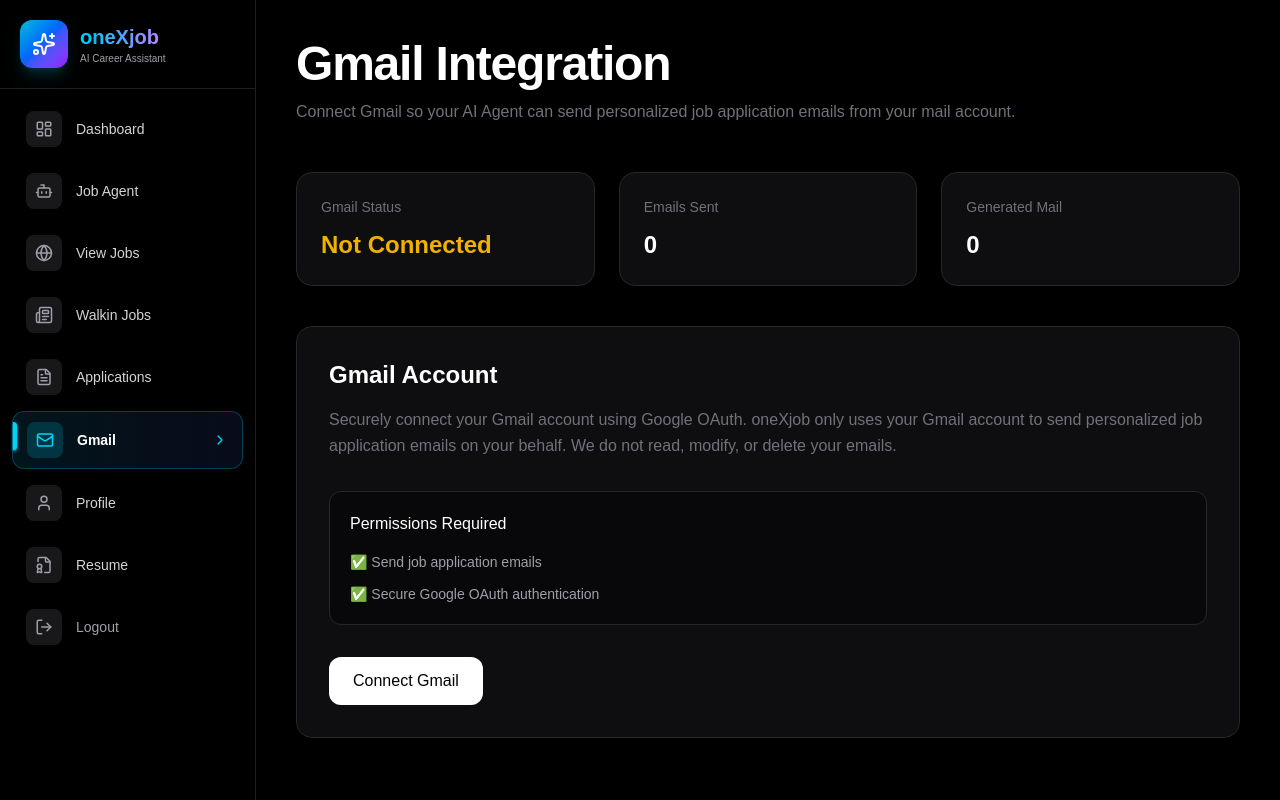
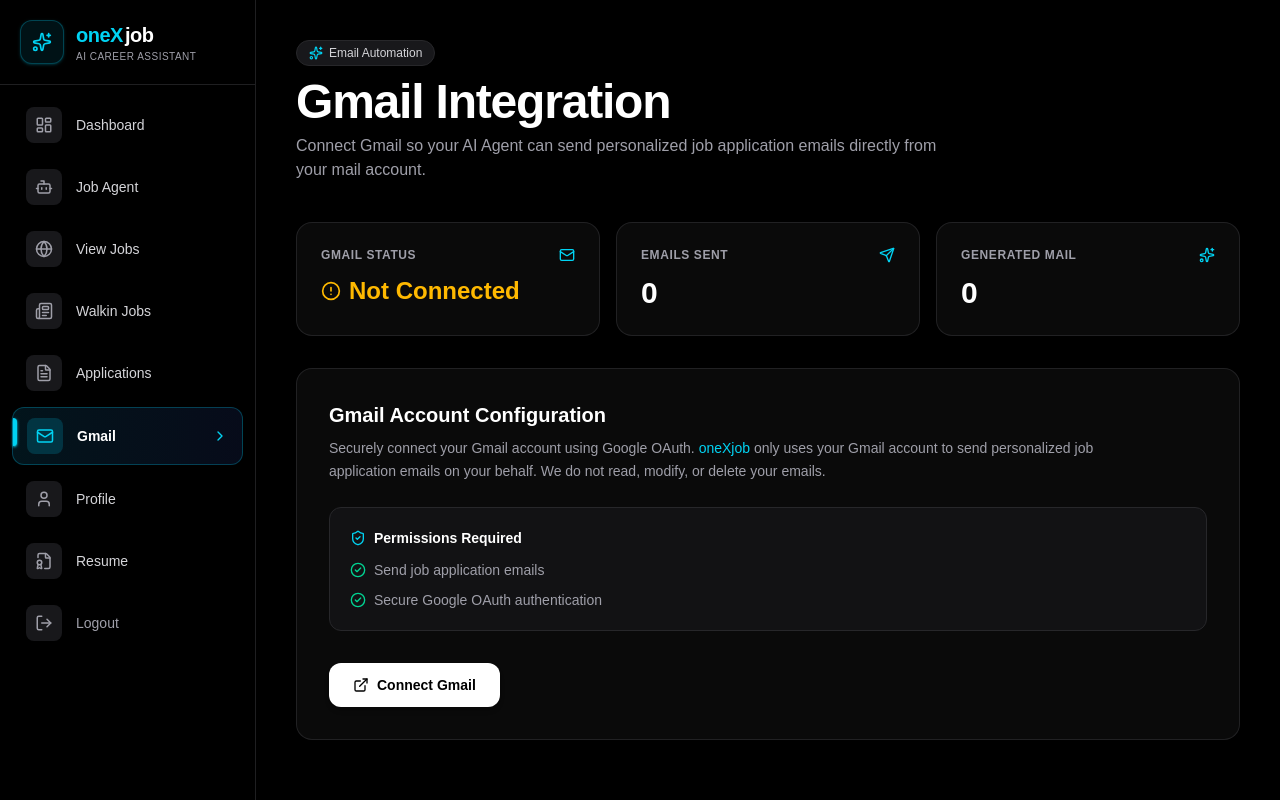
Before and after one commit to Shi70426178/jobagent, a Next.js app in the folder frontend/: page /gmail in a window 1280 px wide. Built offline with nearby package versions, Linux system fonts and the light colour scheme; no server answers.

Commit message:
Redesign landing page and update dashboard preview

```diff
--- a/frontend/app/gmail/page.tsx
+++ b/frontend/app/gmail/page.tsx
@@ -3,22 +3,23 @@
 import { useEffect, useState } from "react";
 import { api } from "@/lib/axios";
 import Sidebar from "@/components/Sidebar";
+import {
+  Mail,
+  Send,
+  Sparkles,
+  CheckCircle2,
+  AlertCircle,
+  ShieldCheck,
+  Trash2,
+  ExternalLink
+} from "lucide-react";
 
 export default function GmailPage() {
-  const [connected, setConnected] =
-    useState(false);
-
-  const [email, setEmail] =
-    useState("");
-
-  const [emailsSent] =
-    useState(0);
-
-  const [replies] =
-    useState(0);
-
-  const [loading, setLoading] =
-    useState(true);
+  const [connected, setConnected] = useState(false);
+  const [email, setEmail] = useState("");
+  const [emailsSent] = useState(0);
+  const [replies] = useState(0);
+  const [loading, setLoading] = useState(true);
 
   useEffect(() => {
     loadProfile();
@@ -26,14 +27,11 @@
 
   const loadProfile = async () => {
     try {
-      const response =
-        await api.get("/gmail/profile");
+      const response = await api.get("/gmail/profile");
 
       if (response.data.connected) {
         setConnected(true);
-        setEmail(
-          response.data.emailAddress
-        );
+        setEmail(response.data.emailAddress);
       } else {
         setConnected(false);
         setEmail("");
@@ -47,14 +45,10 @@
 
   const connectGmail = async () => {
     try {
-      const response =
-        await api.get("/gmail/connect");
-
-      window.location.href =
-        response.data.auth_url;
+      const response = await api.get("/gmail/connect");
+      window.location.href = response.data.auth_url;
     } catch (error) {
       console.error(error);
-
       alert("Failed to connect Gmail");
     }
   };
@@ -70,7 +64,6 @@
 
     try {
       await api.delete("/gmail/disconnect");
-
       setConnected(false);
       setEmail("");
     } catch (error) {
@@ -80,190 +73,176 @@
   };
 
   return (
-    <div className="flex">
-
+    <div className="flex min-h-screen bg-black text-white">
       <Sidebar />
 
-      <main className="flex-1 min-h-screen bg-black/40 backdrop-blur-xl text-white p-10">
-
-        <div className="mb-12">
-
-          <h1 className="text-5xl font-semibold tracking-tight">
+      {/* Main container fixed - no redundant pl-64 or mx-auto offsets */}
+      <main className="flex-1 p-6 sm:p-8 lg:p-10 w-full pt-20 lg:pt-10">
+        {/* Header */}
+        <div className="mb-8 sm:mb-10">
+          <div className="inline-flex items-center gap-1.5 rounded-full border border-zinc-800 bg-zinc-900 px-3 py-1 mb-3">
+            <Sparkles className="h-3.5 w-3.5 text-cyan-400" />
+            <span className="text-xs text-zinc-300 font-medium">Email Automation</span>
+          </div>
+          <h1 className="text-3xl sm:text-4xl lg:text-5xl font-black tracking-tight text-white">
             Gmail Integration
           </h1>
-
-          <p className="text-zinc-500 mt-3">
-            Connect Gmail so your AI Agent can
-send personalized job application
-emails from your mail account.
+          <p className="text-zinc-400 mt-2 text-sm sm:text-base max-w-2xl">
+            Connect Gmail so your AI Agent can send personalized job application emails directly from your mail account.
           </p>
-
         </div>
 
-        <div className="grid md:grid-cols-3 gap-6 mb-10">
-
-          <div className="bg-zinc-900/60 backdrop-blur-xl border border-zinc-800 rounded-2xl p-6">
-
-            <p className="text-zinc-500 text-sm">
+        {/* Top 3 Metric Cards */}
+        <div className="grid grid-cols-1 sm:grid-cols-3 gap-4 mb-8">
+          <div className="bg-[#0a0a0a] border border-zinc-800/80 rounded-2xl p-6 transition-all hover:border-zinc-700">
+            <div className="flex items-center justify-between">
+              <p className="text-zinc-400 text-xs font-semibold uppercase tracking-wider">
                 Gmail Status
               </p>
+              <Mail className="h-4 w-4 text-cyan-400" />
+            </div>
 
             <h2
-              className={`text-2xl font-semibold mt-3 ${
-                connected
-                  ? "text-green-500"
-                  : "text-yellow-500"
+              className={`text-2xl font-bold mt-3 flex items-center gap-2 ${
+                loading
+                  ? "text-zinc-400"
+                  : connected
+                  ? "text-emerald-400"
+                  : "text-amber-400"
               }`}
             >
-              {loading
-                ? "Loading..."
-                : connected
-                ? "Connected"
-                : "Not Connected"}
+              {loading ? (
+                "Loading..."
+              ) : connected ? (
+                <>
+                  <CheckCircle2 className="h-5 w-5" /> Connected
+                </>
+              ) : (
+                <>
+                  <AlertCircle className="h-5 w-5" /> Not Connected
+                </>
+              )}
             </h2>
 
             {connected && (
-              <p className="text-zinc-400 mt-2 break-all">
+              <p className="text-zinc-400 text-xs mt-2 truncate font-mono">
                 {email}
               </p>
             )}
-
           </div>
 
-          <div className="bg-zinc-900/60 backdrop-blur-xl border border-zinc-800 rounded-2xl p-6">
-
-            <p className="text-zinc-500 text-sm">
+          <div className="bg-[#0a0a0a] border border-zinc-800/80 rounded-2xl p-6 transition-all hover:border-zinc-700">
+            <div className="flex items-center justify-between">
+              <p className="text-zinc-400 text-xs font-semibold uppercase tracking-wider">
                 Emails Sent
               </p>
+              <Send className="h-4 w-4 text-cyan-400" />
+            </div>
 
-            <h2 className="text-2xl font-semibold mt-3">
+            <h2 className="text-3xl font-black text-white mt-3">
               {emailsSent}
             </h2>
-
           </div>
 
-          <div className="bg-zinc-900/60 backdrop-blur-xl border border-zinc-800 rounded-2xl p-6">
-
-            <p className="text-zinc-500 text-sm">
+          <div className="bg-[#0a0a0a] border border-zinc-800/80 rounded-2xl p-6 transition-all hover:border-zinc-700">
+            <div className="flex items-center justify-between">
+              <p className="text-zinc-400 text-xs font-semibold uppercase tracking-wider">
                 Generated Mail
               </p>
+              <Sparkles className="h-4 w-4 text-cyan-400" />
+            </div>
 
-            <h2 className="text-2xl font-semibold mt-3">
+            <h2 className="text-3xl font-black text-white mt-3">
               {replies}
             </h2>
-
+          </div>
         </div>
 
+        {/* Main Section */}
+        <div className="bg-[#0a0a0a] border border-zinc-800/80 rounded-2xl p-6 sm:p-8">
+          <h2 className="text-xl font-bold text-white mb-2">
+            Gmail Account Configuration
+          </h2>
+
+          <p className="text-zinc-400 text-sm leading-relaxed mb-6 max-w-3xl">
+            Securely connect your Gmail account using Google OAuth. <span className="text-cyan-400 font-medium">oneXjob</span> only uses your Gmail account to send personalized job application emails on your behalf. We do not read, modify, or delete your emails.
+          </p>
+
+          <div className="bg-zinc-900/60 border border-zinc-800 rounded-xl p-5 mb-8">
+            <div className="flex items-center gap-2 mb-3">
+              <ShieldCheck className="h-4 w-4 text-cyan-400" />
+              <h3 className="font-semibold text-white text-sm">
+                Permissions Required
+              </h3>
             </div>
 
-        <div className="max-w-5xl bg-zinc-900/60 backdrop-blur-xl border border-zinc-800 rounded-2xl p-8">
-
-          <h2 className="text-2xl font-semibold mb-4">
-            Gmail Account
-          </h2>
-
-          <p className="text-zinc-500 leading-relaxed mb-8">
-            Securely connect your Gmail account
-using Google OAuth. oneXjob only
-uses your Gmail account to send
-personalized job application emails
-on your behalf. We do not read,
-modify, or delete your emails.
-          </p>
-
-          <div className="bg-black/40 border border-zinc-800 rounded-xl p-5 mb-8">
-
-            <h3 className="font-medium mb-4">
-              Permissions Required
-            </h3>
-
-          <ul className="space-y-3 text-zinc-400 text-sm">
-  <li>✅ Send job application emails</li>
-  <li>✅ Secure Google OAuth authentication</li>
-  {/* <li>✅ We do not read, modify, or delete your emails</li> */}
+            <ul className="space-y-2.5 text-zinc-400 text-sm">
+              <li className="flex items-center gap-2">
+                <CheckCircle2 className="h-4 w-4 text-emerald-400 shrink-0" />
+                <span>Send job application emails</span>
+              </li>
+              <li className="flex items-center gap-2">
+                <CheckCircle2 className="h-4 w-4 text-emerald-400 shrink-0" />
+                <span>Secure Google OAuth authentication</span>
+              </li>
             </ul>
-
           </div>
 
           {connected ? (
-
             <div>
-
-              <div className="bg-green-900/20 border border-green-700 rounded-xl p-5 mb-6">
-
-                <h3 className="text-green-400 font-semibold">
-                  Gmail Connected Successfully
+              <div className="bg-emerald-950/30 border border-emerald-500/30 rounded-xl p-5 mb-6">
+                <h3 className="text-emerald-400 font-semibold flex items-center gap-2">
+                  <CheckCircle2 className="h-4 w-4" /> Gmail Connected Successfully
                 </h3>
 
-                <p className="text-zinc-300 mt-2">
+                <p className="text-zinc-400 text-xs mt-2">
                   Connected account:
                 </p>
 
-                <p className="text-white font-medium mt-1 break-all">
+                <p className="text-white font-mono text-sm font-semibold mt-0.5 break-all">
                   {email}
                 </p>
-
               </div>
 
-              <div className="flex gap-4">
-
+              <div className="flex flex-wrap gap-3">
                 <button
                   disabled
                   className="
-      bg-green-600
-      text-white
-      px-6
-      py-3
-      rounded-xl
-      cursor-not-allowed
+                    bg-emerald-500/20 text-emerald-300 border border-emerald-500/30
+                    px-5 py-2.5 rounded-xl font-semibold text-sm
+                    cursor-not-allowed flex items-center gap-2
                   "
                 >
-    Gmail Connected
+                  <CheckCircle2 className="h-4 w-4" /> Gmail Connected
                 </button>
 
                 <button
                   onClick={disconnectGmail}
                   className="
-      bg-red-600
-      hover:bg-red-700
-      text-white
-      px-6
-      py-3
-      rounded-xl
-      transition
+                    bg-red-500/10 hover:bg-red-500/20 text-red-400 border border-red-500/30
+                    px-5 py-2.5 rounded-xl font-semibold text-sm
+                    transition-all duration-200 flex items-center gap-2 active:scale-[0.98]
                   "
                 >
-    Remove Gmail Account
+                  <Trash2 className="h-4 w-4" /> Remove Gmail Account
                 </button>
-
               </div>
-
             </div>
-
           ) : (
-
             <button
               onClick={connectGmail}
               className="
-                bg-white
-                text-black
-                px-6
-                py-3
-                rounded-xl
-                font-medium
-                hover:bg-zinc-200
-                transition
+                bg-white text-black font-bold text-sm
+                px-6 py-3 rounded-xl shadow-md
+                hover:bg-zinc-200 transition-all duration-200 active:scale-[0.98]
+                flex items-center gap-2
               "
             >
-              Connect Gmail
+              <ExternalLink className="h-4 w-4" /> Connect Gmail
             </button>
-
           )}
-
         </div>
-
       </main>
-
     </div>
   );
 }
--- a/frontend/components/Sidebar.tsx
+++ b/frontend/components/Sidebar.tsx
@@ -51,28 +51,33 @@
     return false;
   };
 
+  // Fixed Branding Header to match active Cyan menu theme
   const BrandHeader = ({ isLarge = false }: { isLarge?: boolean }) => (
     <div className="flex items-center gap-3">
+      {/* Cyan Translucent Icon Box */}
       <div
-        className={`flex items-center justify-center rounded-xl bg-gradient-to-br from-cyan-500 via-blue-600 to-purple-600 ${
+        className={`flex items-center justify-center rounded-xl bg-cyan-500/10 border border-cyan-500/30 ${
           isLarge
-            ? "h-12 w-12 rounded-xl shadow-lg shadow-cyan-500/20"
-            : "h-10 w-10"
+            ? "h-11 w-11 shadow-sm shadow-cyan-500/20"
+            : "h-9 w-9"
         }`}
       >
-        <Sparkles className={isLarge ? "h-6 w-6 text-white" : "h-5 w-5 text-white"} />
+        <Sparkles className={`text-cyan-400 ${isLarge ? "h-5 w-5" : "h-4 w-4"}`} />
       </div>
+
+      {/* Brand Text without out-of-place gradients */}
       <div>
-        <h1
-          className={`font-extrabold ${
-            isLarge
-              ? "bg-gradient-to-r from-cyan-400 via-blue-400 to-purple-400 bg-clip-text text-xl text-transparent"
-              : "text-lg text-white"
-          }`}
-        >
-          oneXjob
-        </h1>
-        <p className="text-[10px] text-zinc-400">AI Career Assistant</p>
+        <div className="flex items-center gap-0.5">
+          <span className={`font-black tracking-tight text-cyan-400 ${isLarge ? "text-xl" : "text-lg"}`}>
+            oneX
+          </span>
+          <span className={`font-black tracking-tight text-white ${isLarge ? "text-xl" : "text-lg"}`}>
+            job
+          </span>
+        </div>
+        <p className="text-[10px] font-medium text-zinc-400 tracking-wider uppercase">
+          AI Career Assistant
+        </p>
       </div>
     </div>
   );
@@ -186,7 +191,7 @@
         </div>
       </aside>
 
-      {/* DESKTOP SIDEBAR (Pure Black Theme) */}
+      {/* DESKTOP SIDEBAR */}
       <aside className="fixed top-0 left-0 z-50 hidden h-screen w-64 flex-col border-r border-zinc-800/80 bg-black lg:flex">
         <div className="flex h-full flex-col">
           <div className="border-b border-zinc-800/80 p-5">
```
Also changed, not shown: frontend/app/dashboard/page.tsx (+9 -9 lines), frontend/app/page.tsx (+7 -6 lines), frontend/app/resume/page.tsx (+100 -188 lines), frontend/public/dashboard-preview-v2.png (added), frontend/public/dashboard-preview.png (deleted). Lines whose indentation alone changed are shown as unchanged.
